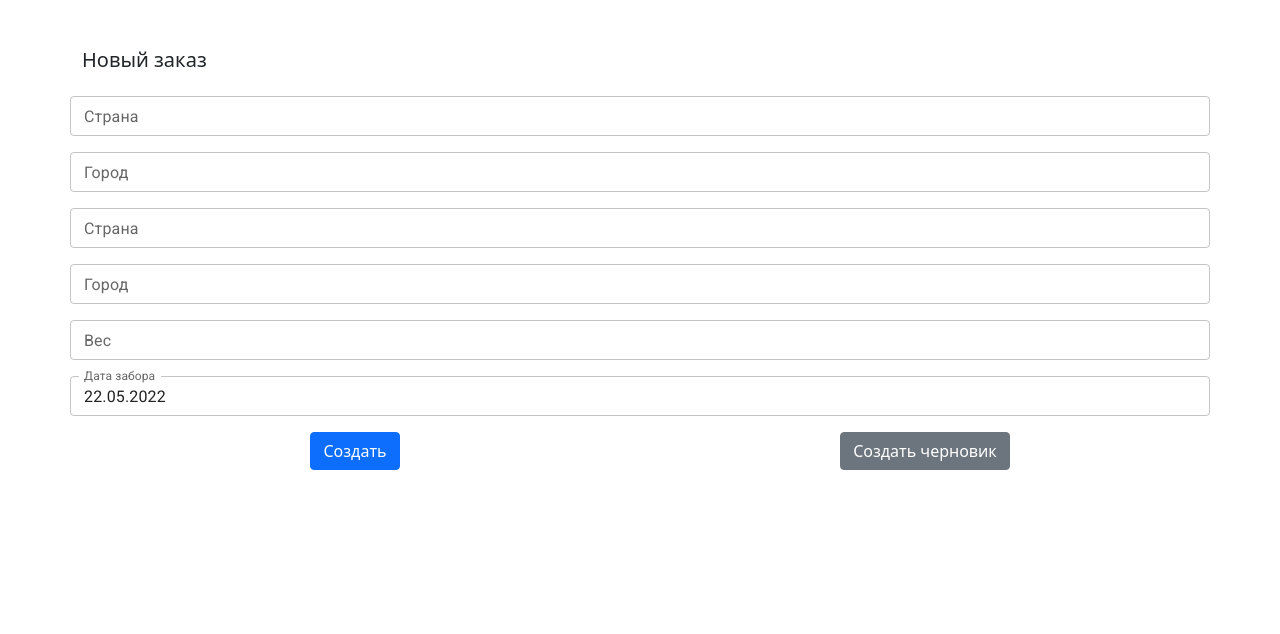
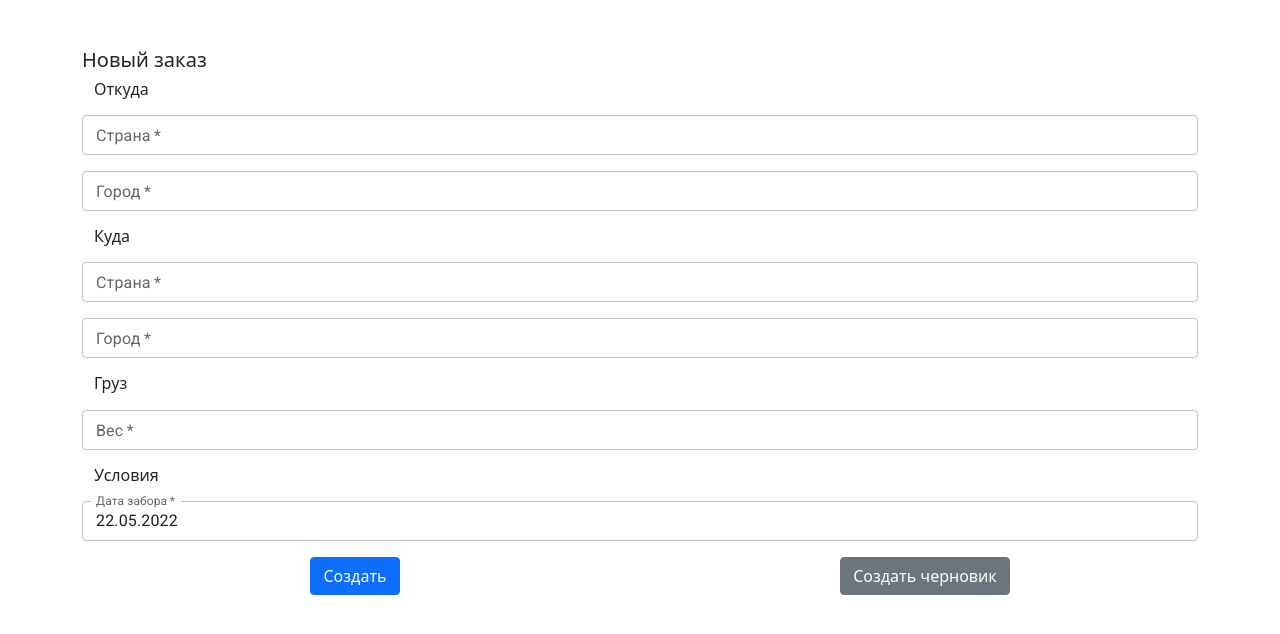
Before and after one commit to za9cser/formikDemo, a React (Create React App) app in the folder fomikdemo/: page / in a window 1280 px wide. Shown: the top 634 px of the page. Built offline with nearby package versions, Linux system fonts and the light colour scheme.

Commit message:
decomposed

```diff
--- a/fomikdemo/src/components/inputs/CustomField.js
+++ b/fomikdemo/src/components/inputs/CustomField.js
@@ -1,5 +1,5 @@
 import { TextField } from "@mui/material";
-import { useField } from "formik";
+import { useField, useFormikContext } from "formik";
 import React from "react";
 
 export default function CustomField({ label, required, ...props }) {
@@ -12,8 +12,9 @@ export default function CustomField({ label, required, ...props }) {
             {...props}
             inputProps={{ autoComplete: "off", pattern: field.pattern }}
             error={meta.touched && meta.error}
-            color={meta.touched && !meta.error && "success"}
+            color={meta.touched && !meta.error ? "success" : ""}
             helperText={meta.error}
+            required={required}
             size="small"
         />
     );
--- a/fomikdemo/src/modules/order/cargo.js
+++ b/fomikdemo/src/modules/order/cargo.js
@@ -1,5 +1,18 @@
 import React from "react";
+import { Container, Row } from "reactstrap";
+import CustomField from "../../components/inputs/CustomField";
+import * as yup from "yup";
 
 export default function Cargo() {
-    return <div>Cargo</div>;
+    return (
+        <Container>
+            <h6>Груз</h6>
+            <Row className="my-3">
+                <CustomField name="weight" label="Вес" placeholder="Вес" required />
+            </Row>
+        </Container>
+    );
 }
+
+export const InitialValues = { weight: "" };
+export const Sсhema = yup.string().required("Вес обязателен");
--- a/fomikdemo/src/modules/order/contact.js
+++ b/fomikdemo/src/modules/order/contact.js
@@ -1,21 +1,31 @@
+import { connect } from "formik";
 import React from "react";
-import { Container } from "reactstrap";
+import { Container, Row } from "reactstrap";
 import * as yup from "yup";
+import CustomField from "../../components/inputs/CustomField";
 
-export default function Contact({ name, isSender, ...props }) {
+const Contact = ({ isSender }) => {
     return (
         <Container>
             <h6>{isSender ? "Откуда" : "Куда"}</h6>
+            <Row className="my-3">
+                <CustomField name="country" label="Страна" placeholder="Страна" required />
+            </Row>
+            <Row className="my-3">
+                <CustomField name="city" label="Город" placeholder="Город" required />
+            </Row>
         </Container>
     );
-}
+};
 
-export const initialValues = {
+export default connect(Contact);
+
+export const InitialValues = {
     country: "",
     city: "",
 };
 
-export const contactSchema = {
+export const Schema = {
     country: yup.string().min(3, "Минимум 3 символа").max(50, "Максимум 5 символов").required("Страна обязателена"),
     city: yup.string().min(3, "Минимум 3 символа").max(50, "Максимум 5 символов").required("Город обязателен"),
 };
--- a/fomikdemo/src/modules/order/index.js
+++ b/fomikdemo/src/modules/order/index.js
@@ -1,24 +1,25 @@
-import { Form, Formik } from "formik";
+import { Form, Formik, useFormikContext } from "formik";
 import React, { useState } from "react";
 import { Alert, Button, Col, Row } from "reactstrap";
 import { FontAwesomeIcon } from "@fortawesome/react-fontawesome";
 import { faSpinner } from "@fortawesome/free-solid-svg-icons";
-import * as Yup from "yup";
-import CustomField from "../../components/inputs/CustomField";
-import CustomDatePicker from "../../components/inputs/CustomDatePicker";
+import * as yup from "yup";
+import Contact, * as contact from "./contact";
+import Cargo, * as cargo from "./cargo";
+import Options, * as options from "./options";
 
-const orderSchema = Yup.object().shape({
-    cityFrom: Yup.string().min(3, "Минимум 3 символа").max(50, "Максимум 5 символов").required("Город обязателен"),
-    cityTo: Yup.string().min(3, "Минимум 3 символа").max(50, "Максимум 5 символов").required("Город обязателен"),
+const orderSchema = yup.object().shape({
+    sender: { ...contact.Schema },
+    receiver: { ...contact.Schema },
+    cargo: { ...cargo.Sсhema },
+    options: { ...options.Sсhema },
 });
 
 const initialValues = {
-    countryFrom: "",
-    cityFrom: "",
-    countryTo: "",
-    cityTo: "",
-    weight: "",
-    takeDate: "",
+    sender: { ...contact.InitialValues },
+    receiver: { ...contact.InitialValues },
+    cargo: { ...cargo.InitialValues },
+    options: { ...options.InitialValues },
 };
 
 const Order = () => {
@@ -46,24 +47,11 @@ const Order = () => {
                     <Row>
                         <h5>Новый заказ</h5>
                     </Row>
-                    <Row className="my-3">
-                        <CustomField name="countryFrom" label="Страна" placeholder="Откуда" />
-                    </Row>
-                    <Row className="my-3">
-                        <CustomField name="cityFrom" label="Город" placeholder="Куда" />
-                    </Row>
-                    <Row className="my-3">
-                        <CustomField name="countryTo" label="Страна" placeholder="Откуда" />
-                    </Row>
-                    <Row className="my-3">
-                        <CustomField name="cityTo" label="Город" placeholder="Куда" />
-                    </Row>
-                    <Row className="my-3">
-                        <CustomField name="weight" label="Вес" placeholder="Вес" />
-                    </Row>
-                    <Row className="my-3">
-                        <CustomDatePicker name="takeDate" label="Дата забора" placeholder="Дата забора" />
-                    </Row>
+                    <Contact name="sender" isSender />
+                    <Contact name="receiver" />
+                    <Cargo name="cargo" />
+                    <Options name="options" />
+
                     <Row className="my-3 justify-content-around">
                         <Col className="text-center">
                             <Button type="submit" color="primary" disabled={formik.isSubmitting}>
--- a/fomikdemo/src/modules/order/options.js
+++ b/fomikdemo/src/modules/order/options.js
@@ -1,5 +1,18 @@
 import React from "react";
+import { Container, Row } from "reactstrap";
+import CustomDatePicker from "../../components/inputs/CustomDatePicker";
+import * as yup from "yup";
 
 export default function Options() {
-    return <div>options</div>;
+    return (
+        <Container>
+            <h6>Условия</h6>
+            <Row className="my-3">
+                <CustomDatePicker name="takeDate" label="Дата забора" placeholder="Дата забора" required />
+            </Row>
+        </Container>
+    );
 }
+
+export const InitialValues = { takeDate: "" };
+export const Sсhema = yup.string().required("Вес обязателен");
```
